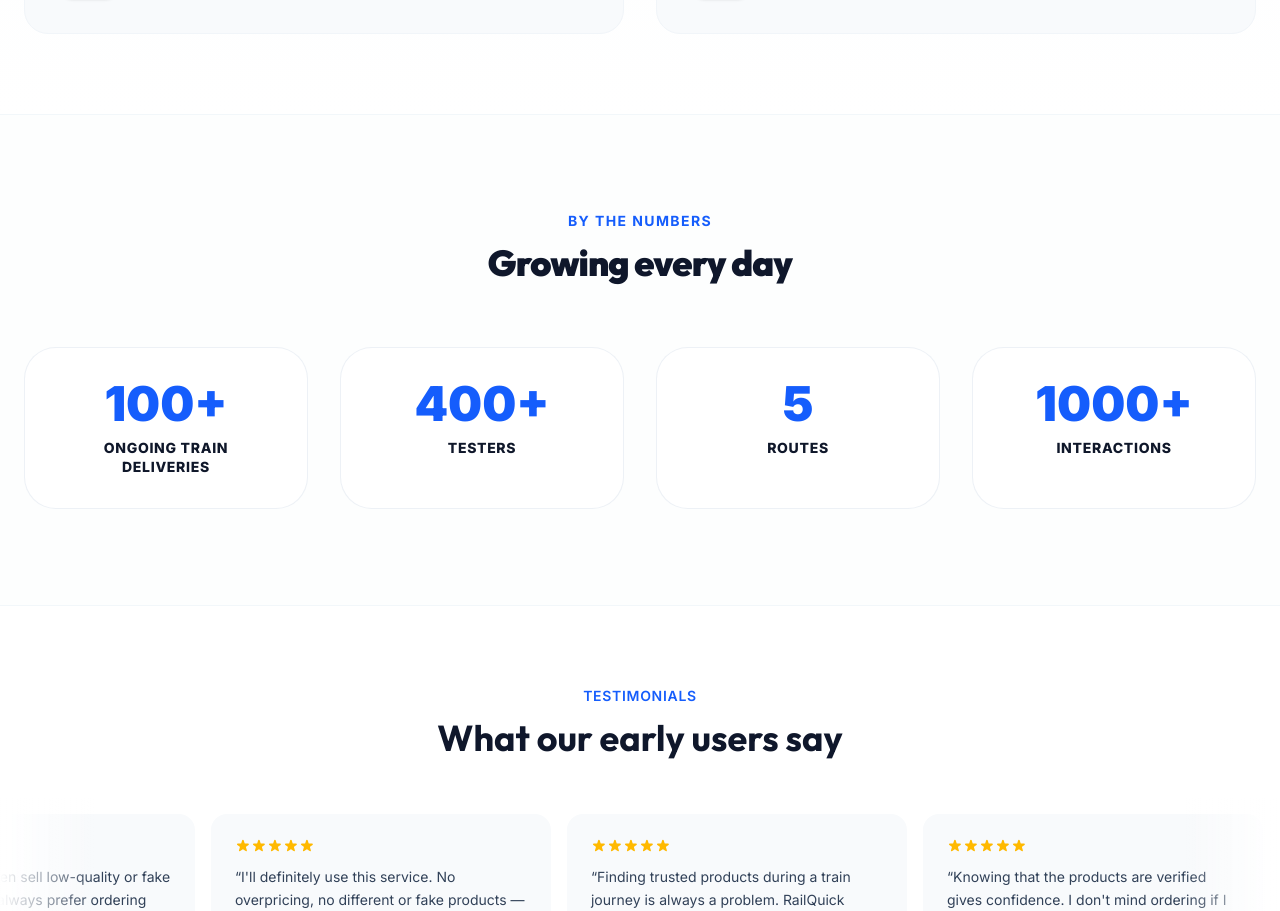
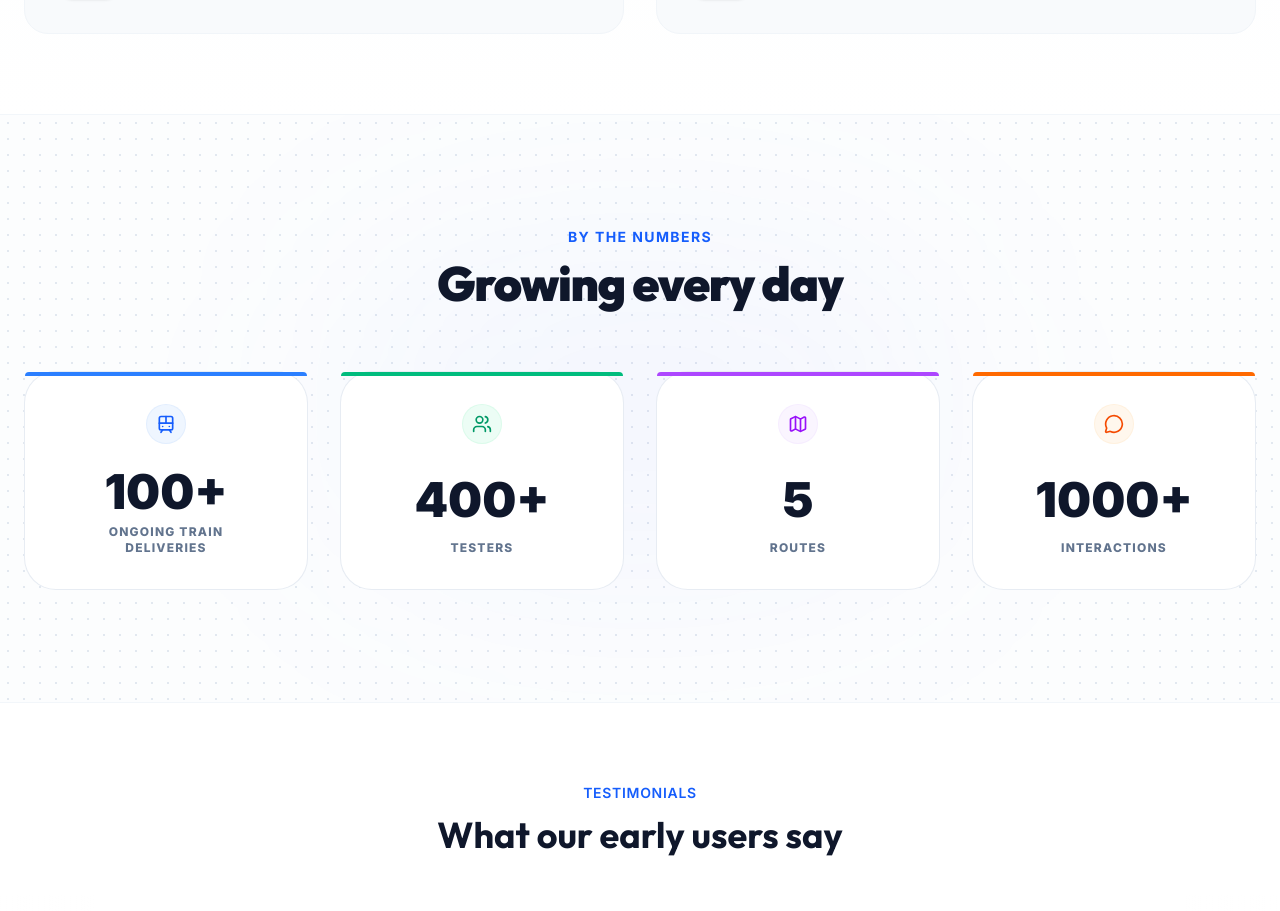
Before and after one commit to kartik098ki/Railquick.in-main, a Next.js app: page / in a window 1280 px wide. Shown: the part 3115-4026 px from the top of the page. Built offline with nearby package versions, Linux system fonts and the light colour scheme.

Commit message:
style: unify header test buttons across all pages, simplify contact and hiring success popups, and redesign the by the numbers section with micro-accent top borders and icon badges

```diff
--- a/src/app/about/page.tsx
+++ b/src/app/about/page.tsx
@@ -148,8 +148,8 @@ export default function AboutPage() {
             {/* Mobile Action Button */}
             <div className="md:hidden">
               <Link href="/#waitlist">
-                <Button className="bg-gradient-to-r from-blue-600 to-indigo-600 hover:from-blue-700 hover:to-indigo-700 text-white rounded-full px-3.5 h-8 text-[11px] font-bold shadow-md shadow-blue-500/10 active:scale-95 transition-all">
-                  ⚡ Test Now
+                <Button className="bg-blue-50 hover:bg-blue-100 text-blue-600 border border-blue-200/50 rounded-full px-3.5 h-8 text-[11px] font-bold shadow-sm active:scale-95 transition-all">
+                  Test Now
                 </Button>
               </Link>
             </div>
--- a/src/app/disclaimer/page.tsx
+++ b/src/app/disclaimer/page.tsx
@@ -55,8 +55,8 @@ export default function DisclaimerPage() {
             {/* Mobile Action Button */}
             <div className="md:hidden">
               <Link href="/#waitlist">
-                <Button className="bg-gradient-to-r from-blue-600 to-indigo-600 hover:from-blue-700 hover:to-indigo-700 text-white rounded-full px-3.5 h-8 text-[11px] font-bold shadow-md shadow-blue-500/10 active:scale-95 transition-all">
-                  ⚡ Test Now
+                <Button className="bg-blue-50 hover:bg-blue-100 text-blue-600 border border-blue-200/50 rounded-full px-3.5 h-8 text-[11px] font-bold shadow-sm active:scale-95 transition-all">
+                  Test Now
                 </Button>
               </Link>
             </div>
--- a/src/app/page.tsx
+++ b/src/app/page.tsx
@@ -33,6 +33,8 @@ import {
   ArrowLeft,
   Mail,
   MapPin,
+  Users,
+  Map,
   Loader2,
 } from "lucide-react";
 
@@ -952,26 +954,52 @@ export default function HomePage() {
 
 
       {/* Stats */}
-      <section className="py-16 sm:py-24 bg-slate-50/30 border-t border-b border-slate-100/80">
-        <div className="max-w-7xl mx-auto px-4 sm:px-6">
+      <section className="py-20 lg:py-28 bg-[radial-gradient(#e2e8f0_1px,transparent_1px)] [background-size:16px_16px] bg-slate-50/40 border-t border-b border-slate-100/80 relative overflow-hidden">
+        <div className="absolute top-1/2 left-1/2 -translate-x-1/2 -translate-y-1/2 w-[600px] h-[300px] bg-gradient-to-br from-blue-500/5 to-indigo-500/5 rounded-full blur-[120px] pointer-events-none" />
+
+        <div className="max-w-7xl mx-auto px-4 sm:px-6 relative z-10">
           <div className="text-center mb-12 sm:mb-16">
             <p className="text-xs sm:text-sm font-bold text-blue-600 uppercase tracking-widest mb-3">By the numbers</p>
-            <h2 className="text-3xl sm:text-4xl font-black text-slate-900 tracking-tight">Growing every day</h2>
+            <h2 className="text-3xl sm:text-4xl lg:text-5xl font-black text-slate-900 tracking-tight">Growing every day</h2>
           </div>
           <div className="grid grid-cols-2 lg:grid-cols-4 gap-4 sm:gap-6 lg:gap-8">
-            {stats.map((stat, index) => (
+            {(() => {
+              const statDetails = [
+                { icon: <Train className="w-5 h-5" />, color: 'bg-blue-50 text-blue-600 border-blue-100/60' },
+                { icon: <Users className="w-5 h-5" />, color: 'bg-emerald-50 text-emerald-600 border-emerald-100/60' },
+                { icon: <Map className="w-5 h-5" />, color: 'bg-purple-50 text-purple-600 border-purple-100/60' },
+                { icon: <MessageCircle className="w-5 h-5" />, color: 'bg-orange-50 text-orange-600 border-orange-100/60' },
+              ];
+              return stats.map((stat, index) => {
+                const details = statDetails[index];
+                return (
                   <div
                     key={index}
-                className="group bg-white border border-slate-200/60 rounded-2xl sm:rounded-[2rem] p-6 sm:p-8 text-center hover:bg-blue-600 hover:border-blue-600 transition-all duration-300 hover:shadow-xl hover:shadow-blue-500/20 hover:-translate-y-1"
+                    className="group relative bg-white border border-slate-200/80 rounded-[2rem] p-6 sm:p-8 hover:-translate-y-1.5 transition-all duration-300 hover:shadow-xl hover:shadow-blue-500/5 flex flex-col items-center justify-between"
                   >
-                <div className="text-3xl sm:text-4xl lg:text-5xl font-black text-blue-600 group-hover:text-white mb-2.5 transition-colors duration-300">
+                    {/* Card Accent Top Bar */}
+                    <div className={`absolute top-0 inset-x-0 h-1 rounded-t-full ${
+                      index === 0 ? 'bg-blue-500' :
+                      index === 1 ? 'bg-emerald-500' :
+                      index === 2 ? 'bg-purple-500' : 'bg-orange-500'
+                    }`} />
+
+                    {/* Icon Badge */}
+                    <div className={`w-10 h-10 rounded-full flex items-center justify-center border mb-6 ${details.color}`}>
+                      {details.icon}
+                    </div>
+
+                    <div className="text-3xl sm:text-4xl lg:text-5xl font-black text-slate-900 group-hover:text-blue-600 transition-colors duration-300 mb-2">
                       {stat.value}
                     </div>
-                <div className="text-xs sm:text-sm text-slate-550 group-hover:text-blue-100 uppercase tracking-wider font-extrabold transition-colors duration-300 leading-snug max-w-[150px] mx-auto">
+
+                    <div className="text-[11px] sm:text-xs text-slate-500 uppercase tracking-widest font-extrabold text-center leading-snug max-w-[160px]">
                       {stat.label}
                     </div>
                   </div>
-            ))}
+                );
+              });
+            })()}
           </div>
         </div>
       </section>
--- a/src/app/privacy/page.tsx
+++ b/src/app/privacy/page.tsx
@@ -55,8 +55,8 @@ export default function PrivacyPage() {
             {/* Mobile Action Button */}
             <div className="md:hidden">
               <Link href="/#waitlist">
-                <Button className="bg-gradient-to-r from-blue-600 to-indigo-600 hover:from-blue-700 hover:to-indigo-700 text-white rounded-full px-3.5 h-8 text-[11px] font-bold shadow-md shadow-blue-500/10 active:scale-95 transition-all">
-                  ⚡ Test Now
+                <Button className="bg-blue-50 hover:bg-blue-100 text-blue-600 border border-blue-200/50 rounded-full px-3.5 h-8 text-[11px] font-bold shadow-sm active:scale-95 transition-all">
+                  Test Now
                 </Button>
               </Link>
             </div>
--- a/src/app/terms/page.tsx
+++ b/src/app/terms/page.tsx
@@ -55,8 +55,8 @@ export default function TermsPage() {
             {/* Mobile Action Button */}
             <div className="md:hidden">
               <Link href="/#waitlist">
-                <Button className="bg-gradient-to-r from-blue-600 to-indigo-600 hover:from-blue-700 hover:to-indigo-700 text-white rounded-full px-3.5 h-8 text-[11px] font-bold shadow-md shadow-blue-500/10 active:scale-95 transition-all">
-                  ⚡ Test Now
+                <Button className="bg-blue-50 hover:bg-blue-100 text-blue-600 border border-blue-200/50 rounded-full px-3.5 h-8 text-[11px] font-bold shadow-sm active:scale-95 transition-all">
+                  Test Now
                 </Button>
               </Link>
             </div>
```
Also changed, not shown: src/app/contact/page.tsx (+12 -14 lines), src/app/hiring/page.tsx (+12 -14 lines). Lines whose indentation alone changed are shown as unchanged.
